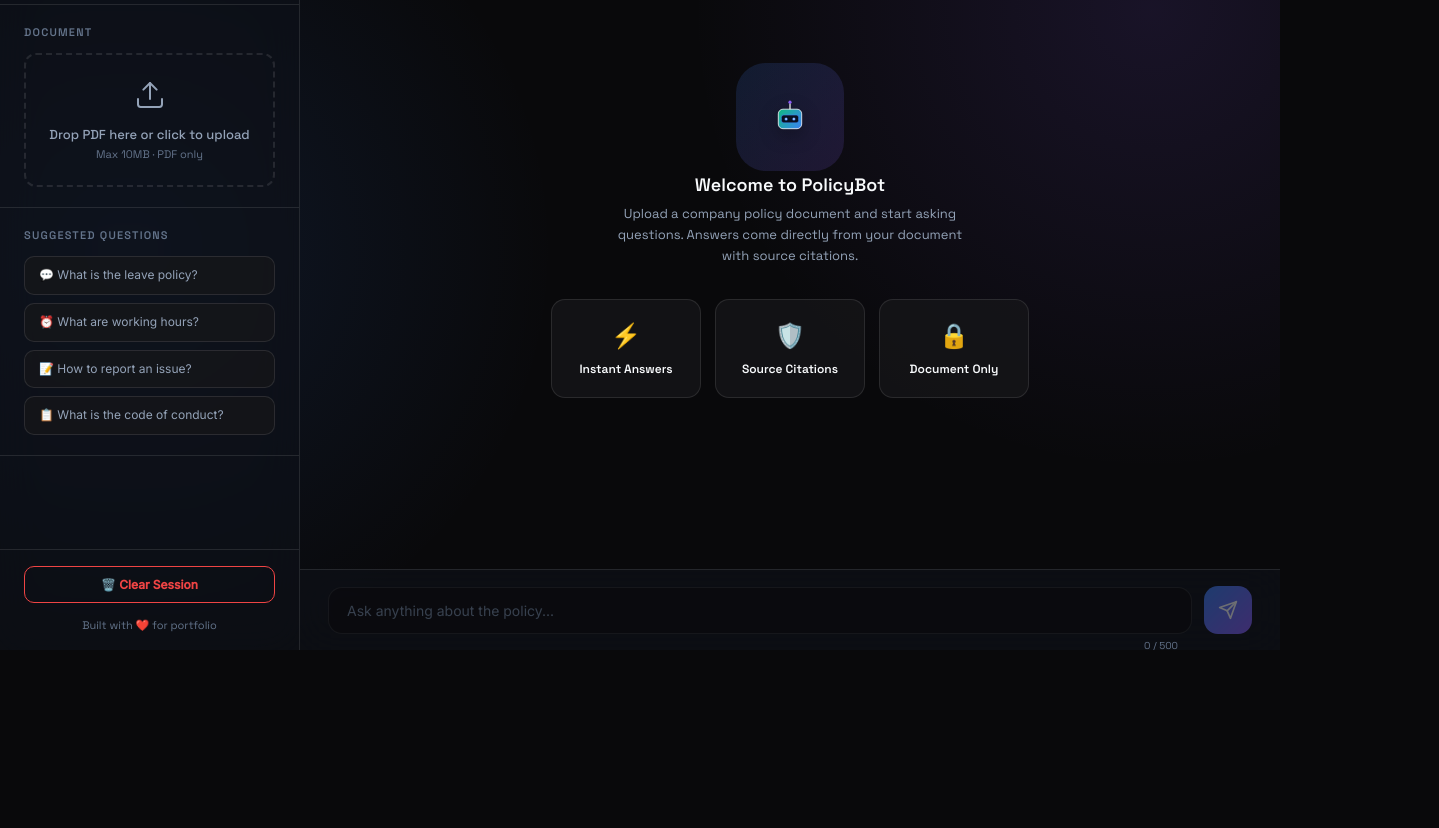
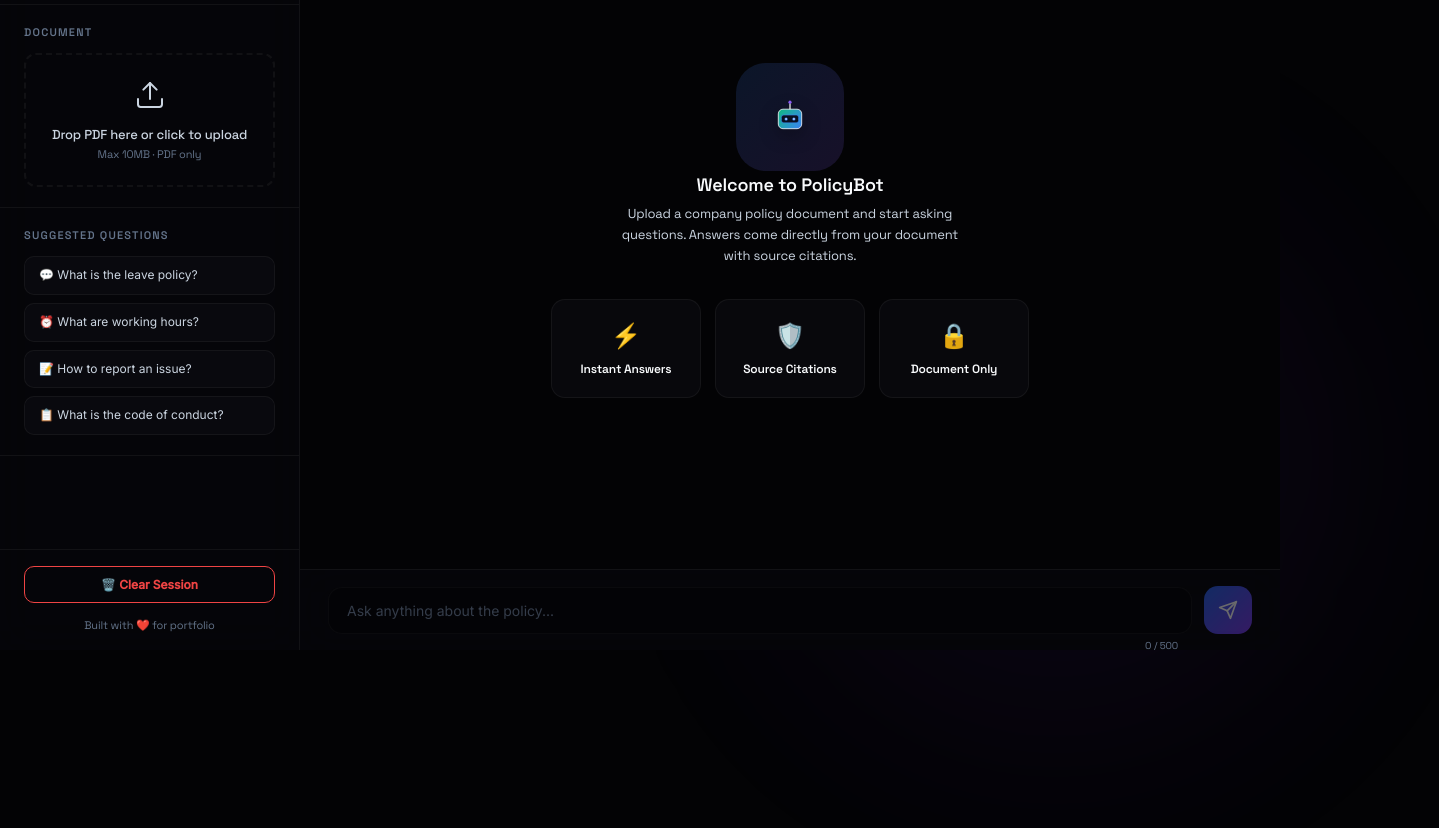
Before and after one commit to kamrankausher/PolicyBot-Company-Policy-Q-A-Chatbot, a plain HTML site: page frontend/index.html in a window 1280 px wide. Shown: the part 150-978 px from the top of the page, 1439 px wide, since content can reach past the window. Before the commit the page ends 800 px from the top, so only its background shows below. Drawn offline with nearby package versions, Linux system fonts and the light colour scheme.

Commit message:
feat: Implement ultra-premium CSS overhaul with glassmorphism and mesh gradients

```diff
--- a/frontend/index.html
+++ b/frontend/index.html
@@ -16,55 +16,92 @@
         *, *::before, *::after { margin: 0; padding: 0; box-sizing: border-box; }
 
         :root {
-            /* Dark Theme (Default) */
-            --bg-primary: #09090b;
-            --bg-sidebar: rgba(15, 17, 26, 0.65);
-            --bg-card: rgba(24, 24, 27, 0.7);
-            --bg-bubble-bot: rgba(39, 39, 42, 0.85);
-            --accent-blue: #3b82f6;
-            --accent-purple: #8b5cf6;
+            /* Ultra-Premium Dark Theme */
+            --bg-primary: #030305;
+            --bg-sidebar: rgba(10, 10, 15, 0.4);
+            --bg-card: rgba(15, 15, 20, 0.5);
+            --bg-bubble-bot: rgba(25, 25, 30, 0.6);
+            --bg-input: rgba(15, 15, 20, 0.7);
+            --accent-blue: #2563eb;
+            --accent-purple: #7c3aed;
+            --accent-glow: rgba(37, 99, 235, 0.3);
             --text-primary: #f8fafc;
-            --text-secondary: #94a3b8;
+            --text-secondary: #cbd5e1;
             --text-muted: #64748b;
-            --border: rgba(255, 255, 255, 0.1);
+            --border: rgba(255, 255, 255, 0.05);
+            --border-highlight: rgba(255, 255, 255, 0.1);
+            --shadow-sm: 0 4px 6px -1px rgba(0, 0, 0, 0.3), 0 2px 4px -2px rgba(0, 0, 0, 0.3);
+            --shadow-lg: 0 20px 40px -10px rgba(0, 0, 0, 0.5), 0 10px 20px -5px rgba(0, 0, 0, 0.4);
             --success: #10b981;
             --warning: #f59e0b;
             --danger: #ef4444;
-            --glow-blue: rgba(59, 130, 246, 0.5);
-            --glow-purple: rgba(139, 92, 246, 0.4);
-
-            --bg-gradient-1: rgba(59, 130, 246, 0.12);
-            --bg-gradient-2: rgba(139, 92, 246, 0.12);
+            --bg-gradient-1: rgba(37, 99, 235, 0.15);
+            --bg-gradient-2: rgba(124, 58, 237, 0.15);
         }
 
         [data-theme="light"] {
             --bg-primary: #f8fafc;
-            --bg-sidebar: rgba(255, 255, 255, 0.75);
-            --bg-card: rgba(255, 255, 255, 0.9);
-            --bg-bubble-bot: rgba(255, 255, 255, 0.95);
-            --accent-blue: #2563eb;
-            --accent-purple: #7c3aed;
+            --bg-sidebar: rgba(255, 255, 255, 0.6);
+            --bg-card: rgba(255, 255, 255, 0.7);
+            --bg-bubble-bot: rgba(255, 255, 255, 0.85);
+            --bg-input: rgba(255, 255, 255, 0.8);
+            --accent-blue: #1d4ed8;
+            --accent-purple: #6d28d9;
+            --accent-glow: rgba(29, 78, 216, 0.2);
             --text-primary: #0f172a;
-            --text-secondary: #475569;
-            --text-muted: #94a3b8;
-            --border: rgba(0, 0, 0, 0.08);
-            --glow-blue: rgba(37, 99, 235, 0.3);
-            --glow-purple: rgba(124, 58, 237, 0.2);
-
-            --bg-gradient-1: rgba(37, 99, 235, 0.05);
-            --bg-gradient-2: rgba(124, 58, 237, 0.05);
+            --text-secondary: #334155;
+            --text-muted: #64748b;
+            --border: rgba(0, 0, 0, 0.06);
+            --border-highlight: rgba(0, 0, 0, 0.1);
+            --shadow-sm: 0 4px 6px -1px rgba(0, 0, 0, 0.05), 0 2px 4px -2px rgba(0, 0, 0, 0.03);
+            --shadow-lg: 0 20px 40px -10px rgba(0, 0, 0, 0.1), 0 10px 20px -5px rgba(0, 0, 0, 0.05);
+            --bg-gradient-1: rgba(37, 99, 235, 0.08);
+            --bg-gradient-2: rgba(124, 58, 237, 0.08);
         }
 
         html, body {
             height: 100%;
             font-family: 'Space Grotesk', -apple-system, sans-serif;
-            background: var(--bg-primary);
-            background-image: radial-gradient(circle at 10% 50%, var(--bg-gradient-1), transparent 35%),
-                              radial-gradient(circle at 90% 20%, var(--bg-gradient-2), transparent 35%);
+            background-color: var(--bg-primary);
             color: var(--text-primary);
             overflow: hidden;
-            transition: background 0.5s ease, color 0.5s ease;
+            transition: background-color 0.5s ease, color 0.5s ease;
+            letter-spacing: -0.01em;
         }
+
+        body::before, body::after {
+            content: '';
+            position: absolute;
+            width: 50vw;
+            height: 50vw;
+            border-radius: 50%;
+            filter: blur(100px);
+            z-index: -1;
+            opacity: 0.8;
+            pointer-events: none;
+            transition: background 1s ease;
+        }
+        body::before {
+            top: -20%;
+            left: -10%;
+            background: radial-gradient(circle, var(--bg-gradient-1) 0%, transparent 70%);
+            animation: drift 20s infinite alternate cubic-bezier(0.4, 0, 0.2, 1);
+        }
+        body::after {
+            bottom: -20%;
+            right: -10%;
+            background: radial-gradient(circle, var(--bg-gradient-2) 0%, transparent 70%);
+            animation: drift2 25s infinite alternate-reverse cubic-bezier(0.4, 0, 0.2, 1);
+        }
+        @keyframes drift {
+            0% { transform: translate(0, 0) scale(1); }
+            100% { transform: translate(5%, 5%) scale(1.1); }
+        }
+        @keyframes drift2 {
+            0% { transform: translate(0, 0) scale(1); }
+            100% { transform: translate(-5%, -5%) scale(1.2); }
+        }
+
 
 
         /* 3D Animations */
```
Also changed, not shown: 1 other file.
